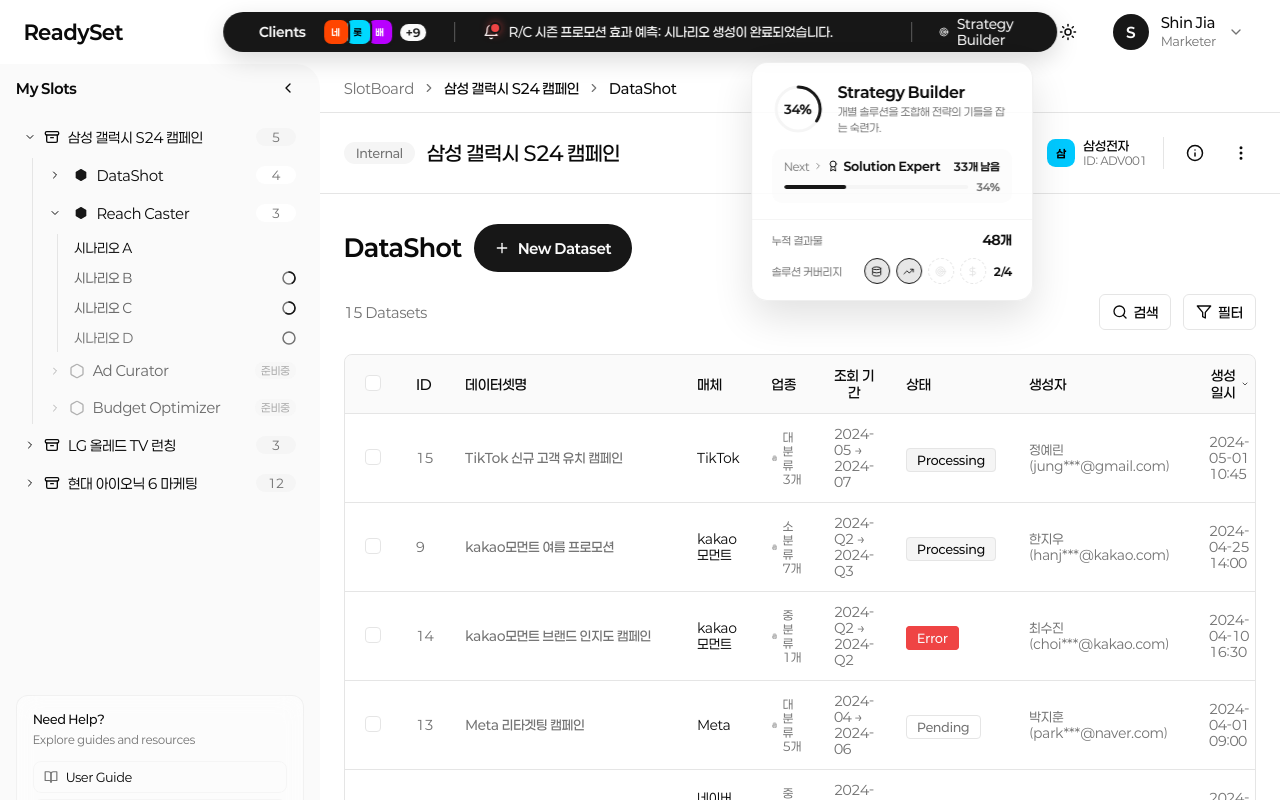
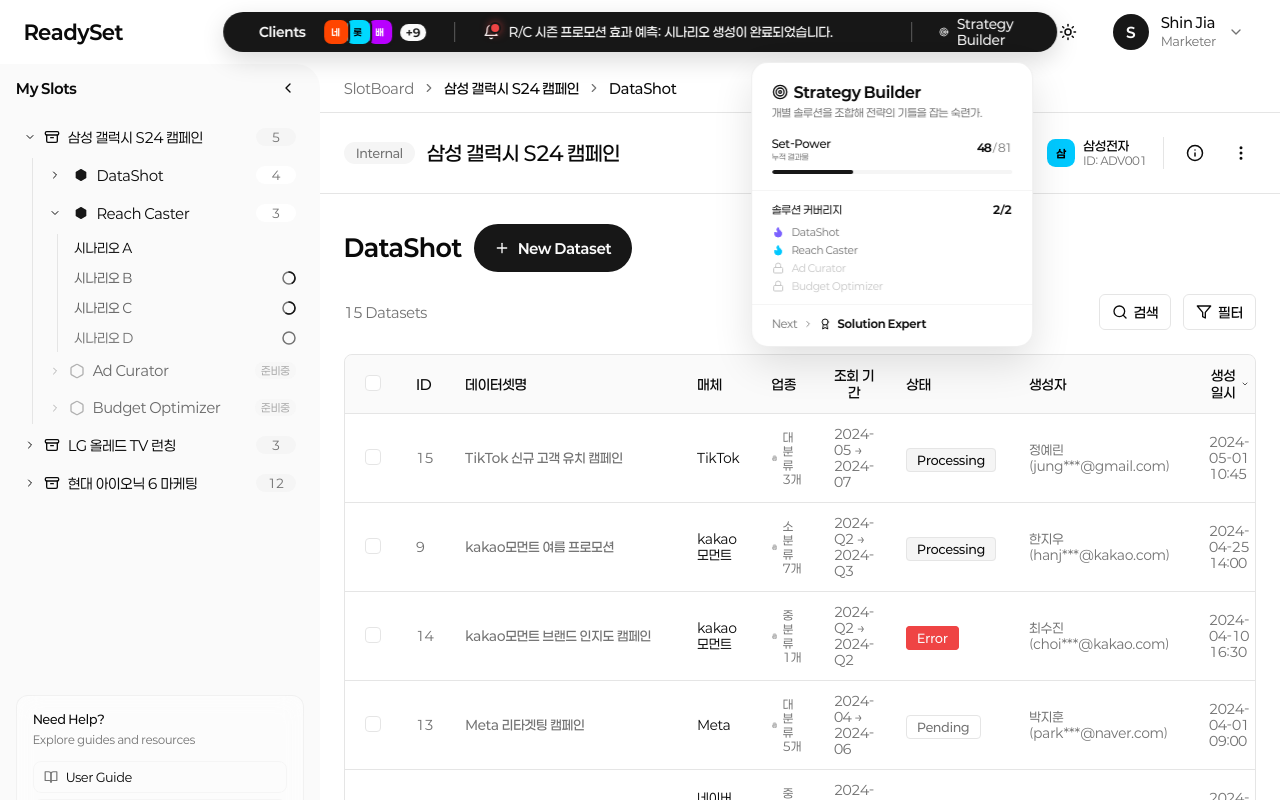
Before and after one commit to taetaej/ReadySet, a React (Vite) app: page /datashot in a window 1280 px wide. Both pictures are taken after a click on the element "Strategy Builder". Shown: the top 800 px of the page. Built offline with nearby package versions, Linux system fonts and the light colour scheme.

Commit message:
feat(layout): 등급 카드 최종 정리 — Set-Power, 솔루션 커버리지 불꽃/자물쇠, Next 등급 표시, 다크모드 대응

```diff
--- a/src/components/layout/GlobalNavBar.tsx
+++ b/src/components/layout/GlobalNavBar.tsx
@@ -1,4 +1,4 @@
-import { Bell, ChevronDown, ChevronRight, Sun, Moon, Zap, Activity, Target, Award, Crown, Star, LogOut, Info, TrendingUp, Database, DollarSign } from 'lucide-react'
+import { Bell, ChevronDown, ChevronRight, Sun, Moon, Zap, Activity, Target, Award, Crown, Star, LogOut, Info, TrendingUp, Database, DollarSign, Lock, Flame } from 'lucide-react'
 import { useState, useEffect, useRef } from 'react'
 import { useNavigate } from 'react-router-dom'
 import { Avatar } from '../common/Avatar'
@@ -610,8 +610,7 @@ export function GlobalNavBar({ isDarkMode, onToggleDarkMode }: GlobalNavBarProps
               top: '100%',
               right: 0,
               marginTop: '8px',
-              backgroundColor: 'hsl(var(--card) / 0.85)',
-              backdropFilter: 'blur(16px)',
+              backgroundColor: 'hsl(var(--card))',
               border: '1px solid hsl(var(--border) / 0.6)',
               borderRadius: '16px',
               padding: '0',
@@ -622,109 +621,81 @@ export function GlobalNavBar({ isDarkMode, onToggleDarkMode }: GlobalNavBarProps
             }}
             onClick={(e) => e.stopPropagation()}
             >
-              {/* ① 등급 아이덴티티 + 원형 프로그레스 */}
-              {(() => {
+              {/* ① 등급 + Set Power */}
+              <div style={{ padding: '20px 20px 16px' }}>
+                <div style={{ display: 'flex', alignItems: 'center', gap: '6px', marginBottom: '2px' }}>
+                  <currentGrade.icon size={16} style={{ color: 'hsl(var(--foreground))' }} />
+                  <span style={{ fontSize: '15px', fontWeight: '700' }} className="text-foreground">{currentGrade.name}</span>
+                </div>
+                <div style={{ fontSize: '11px', lineHeight: '1.4', marginTop: '4px' }} className="text-muted-foreground">
+                  {currentGrade.description}
+                </div>
+                <div style={{ display: 'flex', alignItems: 'center', justifyContent: 'space-between', marginTop: '12px' }}>
+                  <div>
+                    <span style={{ fontSize: '11px', fontWeight: '500', color: 'hsl(var(--foreground))' }}>Set-Power</span>
+                    <div style={{ fontSize: '8px', marginTop: '1px' }} className="text-muted-foreground">누적 결과물</div>
+                  </div>
+                  <span style={{ fontSize: '11px', fontWeight: '800', letterSpacing: '-0.5px' }} className="text-foreground">48 <span style={{ fontWeight: '400', color: 'hsl(var(--muted-foreground))' }}>/ 81</span></span>
+                </div>
+                {(() => {
+                  const currentStart = 31; const nextStart = 81; const current = 48
+                  const progress = Math.round(((current - currentStart) / (nextStart - currentStart)) * 100)
+                  return (
+                    <div style={{ height: '4px', borderRadius: '2px', backgroundColor: 'hsl(var(--muted))', overflow: 'hidden', marginTop: '8px' }}>
+                      <div style={{ width: `${progress}%`, height: '100%', borderRadius: '2px', backgroundColor: 'hsl(var(--primary))', transition: 'width 0.5s ease' }} />
+                    </div>
+                  )
+                })()}
+              </div>
+
+              {/* ② 솔루션 커버리지 */}
+              <div style={{
+                padding: '12px 20px',
+                borderTop: '1px solid hsl(var(--border) / 0.4)'
+              }}>
+                <div style={{ display: 'flex', alignItems: 'center', justifyContent: 'space-between', marginBottom: '10px' }}>
+                  <span style={{ fontSize: '11px', color: 'hsl(var(--foreground))' }}>솔루션 커버리지</span>
+                  <span style={{ fontSize: '11px', fontWeight: '700' }} className="text-foreground">2/2</span>
+                </div>
+                <div style={{ display: 'flex', flexDirection: 'column', gap: '6px' }}>
+                  {[
+                    { name: 'DataShot', color: '#7B61FF', done: true },
+                    { name: 'Reach Caster', color: '#00C8FF', done: true },
+                    { name: 'Ad Curator', color: '#00E676', done: false },
+                    { name: 'Budget Optimizer', color: '#FF3B7A', done: false },
+                  ].map((s, i) => (
+                    <div key={i} style={{
+                      display: 'flex', alignItems: 'center', gap: '8px',
+                      opacity: s.done ? 1 : 0.4
+                    }}>
+                      {s.done
+                        ? <Flame size={12} fill={s.color} style={{ color: s.color, flexShrink: 0 }} />
+                        : <Lock size={12} style={{ color: 'hsl(var(--muted-foreground))', flexShrink: 0 }} />
+                      }
+                      <span style={{ fontSize: '10px', color: s.done ? '#737373' : 'hsl(var(--muted-foreground))' }}>{s.name}</span>
+                    </div>
+                  ))}
+                </div>
+              </div>
+
+              {/* ③ Next 등급 */}
+              {nextGrade && (() => {
                 const currentStart = 31
                 const nextStart = 81
                 const current = 48
                 const progress = Math.round(((current - currentStart) / (nextStart - currentStart)) * 100)
                 const remaining = nextStart - current
-                const radius = 22
-                const circumference = 2 * Math.PI * radius
-                const strokeDashoffset = circumference - (progress / 100) * circumference
-
                 return (
-                  <div style={{ padding: '20px 20px 16px' }}>
-                    <div style={{ display: 'flex', alignItems: 'center', gap: '14px' }}>
-                      {/* 원형 프로그레스 안에 아이콘 */}
-                      <div style={{ position: 'relative', width: '52px', height: '52px', flexShrink: 0 }}>
-                        <svg width="52" height="52" style={{ transform: 'rotate(-90deg)' }}>
-                          <circle cx="26" cy="26" r={radius} fill="none" stroke="hsl(var(--muted))" strokeWidth="3" />
-                          <circle cx="26" cy="26" r={radius} fill="none" stroke="hsl(var(--primary))" strokeWidth="3"
-                            strokeLinecap="round" strokeDasharray={circumference} strokeDashoffset={strokeDashoffset}
-                            style={{ transition: 'stroke-dashoffset 0.6s ease' }} />
-                        </svg>
-                        <div style={{
-                          position: 'absolute', inset: 0,
-                          display: 'flex', alignItems: 'center', justifyContent: 'center'
-                        }}>
-                          <span style={{ fontSize: '12px', fontWeight: '700', color: 'hsl(var(--primary))' }}>{progress}%</span>
-                        </div>
-                      </div>
-                      <div style={{ flex: 1, minWidth: 0 }}>
-                        <div style={{ fontSize: '15px', fontWeight: '700', lineHeight: '1.2' }} className="text-foreground">
-                          {currentGrade.name}
-                        </div>
-                        <div style={{ fontSize: '11px', lineHeight: '1.4', marginTop: '3px' }} className="text-muted-foreground">
-                          {currentGrade.description}
-                        </div>
-                      </div>
+                  <div style={{ padding: '12px 20px 16px', borderTop: '1px solid hsl(var(--border) / 0.4)' }}>
+                    <div style={{ display: 'flex', alignItems: 'center', gap: '6px', fontSize: '11px' }} className="text-muted-foreground">
+                      <span>Next</span>
+                      <ChevronRight size={10} />
+                      <nextGrade.icon size={12} style={{ color: 'hsl(var(--foreground))' }} />
+                      <span style={{ fontWeight: '600', fontSize: '11px' }} className="text-foreground">{nextGrade.name}</span>
                     </div>
-
-                    {/* ② Next 등급 프로그레스 */}
-                    {nextGrade && (
-                      <div style={{
-                        marginTop: '14px', padding: '10px 12px',
-                        borderRadius: '10px', backgroundColor: 'hsl(var(--muted) / 0.35)'
-                      }}>
-                        <div style={{
-                          display: 'flex', alignItems: 'center', justifyContent: 'space-between',
-                          marginBottom: '8px'
-                        }}>
-                          <div style={{ display: 'flex', alignItems: 'center', gap: '4px', fontSize: '11px' }} className="text-muted-foreground">
-                            <span>Next</span>
-                            <ChevronRight size={10} />
-                            <nextGrade.icon size={12} style={{ color: 'hsl(var(--foreground))' }} />
-                            <span style={{ fontWeight: '600', fontSize: '12px' }} className="text-foreground">{nextGrade.name}</span>
-                          </div>
-                          <span style={{ fontSize: '11px', fontWeight: '600', color: 'hsl(var(--primary))' }}>{remaining}개 남음</span>
-                        </div>
-                        <div style={{ display: 'flex', alignItems: 'center', gap: '8px' }}>
-                          <div style={{ flex: 1, height: '4px', borderRadius: '2px', backgroundColor: 'hsl(var(--muted))', overflow: 'hidden' }}>
-                            <div style={{ width: `${progress}%`, height: '100%', borderRadius: '2px', backgroundColor: 'hsl(var(--primary))', transition: 'width 0.5s ease' }} />
-                          </div>
-                          <span style={{ fontSize: '10px', fontWeight: '700', flexShrink: 0 }} className="text-muted-foreground">{progress}%</span>
-                        </div>
-                      </div>
-                    )}
                   </div>
                 )
               })()}
-
-              {/* ③ 하단: 결과물 수 + 도장깨기 (인라인) */}
-              <div style={{
-                padding: '12px 20px 16px',
-                borderTop: '1px solid hsl(var(--border) / 0.4)'
-              }}>
-                <div style={{ display: 'flex', alignItems: 'center', justifyContent: 'space-between', marginBottom: '10px' }}>
-                  <span style={{ fontSize: '11px' }} className="text-muted-foreground">누적 결과물</span>
-                  <span style={{ fontSize: '13px', fontWeight: '700' }} className="text-foreground">48개</span>
-                </div>
-                <div style={{ display: 'flex', alignItems: 'center', justifyContent: 'space-between' }}>
-                  <span style={{ fontSize: '11px' }} className="text-muted-foreground">솔루션 커버리지</span>
-                  <div style={{ display: 'flex', alignItems: 'center', gap: '6px' }}>
-                    {[
-                      { Icon: Database, done: true },
-                      { Icon: TrendingUp, done: true },
-                      { Icon: Target, done: false },
-                      { Icon: DollarSign, done: false },
-                    ].map((s, i) => (
-                      <div key={i} style={{
-                        width: '24px', height: '24px', borderRadius: '50%',
-                        border: s.done ? '1.5px solid hsl(var(--primary))' : '1.5px dashed hsl(var(--border))',
-                        backgroundColor: s.done ? 'hsl(var(--primary) / 0.1)' : 'transparent',
-                        display: 'flex', alignItems: 'center', justifyContent: 'center'
-                      }}>
-                        <s.Icon size={11} style={{
-                          color: s.done ? 'hsl(var(--primary))' : 'hsl(var(--muted-foreground))',
-                          opacity: s.done ? 1 : 0.2
-                        }} />
-                      </div>
-                    ))}
-                    <span style={{ fontSize: '11px', fontWeight: '700', marginLeft: '2px' }} className="text-foreground">2/4</span>
-                  </div>
-                </div>
-              </div>
             </div>
           )}
         </div>
--- a/src/styles/globals.css
+++ b/src/styles/globals.css
@@ -1090,3 +1090,13 @@
 .industry-row:hover .row-action-btn {
   opacity: 1 !important;
 }
+
+@keyframes gradeQuestionPulse {
+  0%, 100% { transform: scale(1); }
+  50% { transform: scale(1.15); }
+}
+
+.grade-chip-done:hover {
+  transform: translateY(-2px);
+  box-shadow: 0 4px 12px currentColor !important;
+}
```
